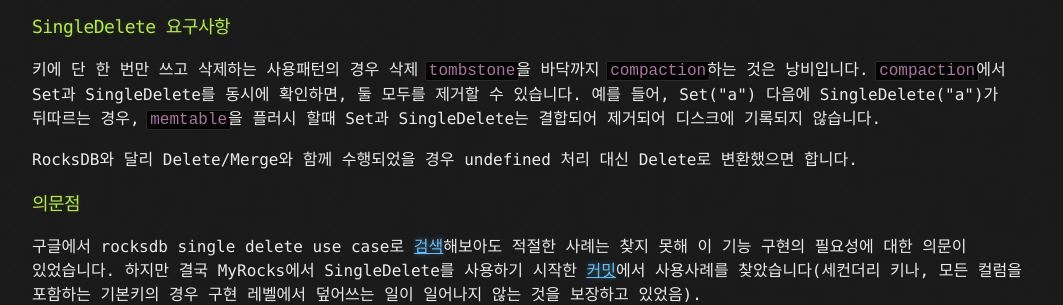
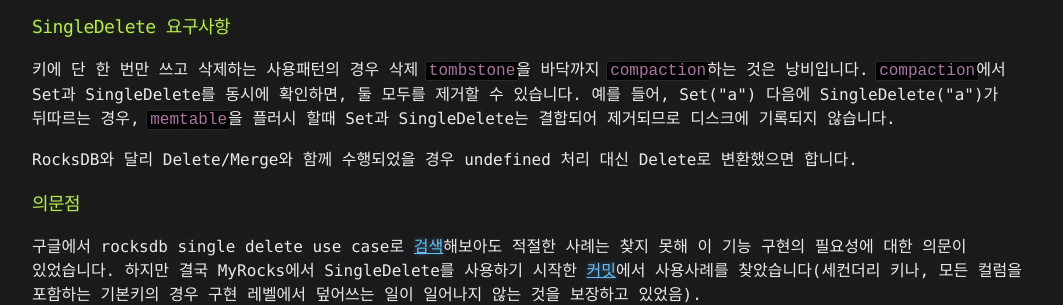
Before and after one commit to hueypark/hueypark.github.io, a Jekyll site: the page built from _posts/2019-08-19-pebble-issue-222.md, in a window 1280 px wide and 900 px high, scrolled down 747 px. Shown: the part 151-456 px from the top of the window, without its empty margins (108-1171 px from the left). Built offline with Jekyll 4.4.1, drawn with Linux system fonts in a browser that asks for light colours; comment, search, counter and statistics services are not loaded.

Commit message:
Update 2019-08-19-pebble-issue-222.md

```diff
--- a/_posts/2019-08-19-pebble-issue-222.md
+++ b/_posts/2019-08-19-pebble-issue-222.md
@@ -23,7 +23,7 @@
 
 ### SingleDelete 요구사항
 
-키에 단 한 번만 쓰고 삭제하는 사용패턴의 경우 삭제 `tombstone`을 바닥까지 `compaction`하는 것은 낭비입니다. `compaction`에서 Set과 SingleDelete를 동시에 확인하면, 둘 모두를 제거할 수 있습니다. 예를 들어, Set("a") 다음에 SingleDelete("a")가 뒤따르는 경우, `memtable`을 플러시 할때 Set과 SingleDelete는 결합되어 제거되어 디스크에 기록되지 않습니다.
+키에 단 한 번만 쓰고 삭제하는 사용패턴의 경우 삭제 `tombstone`을 바닥까지 `compaction`하는 것은 낭비입니다. `compaction`에서 Set과 SingleDelete를 동시에 확인하면, 둘 모두를 제거할 수 있습니다. 예를 들어, Set("a") 다음에 SingleDelete("a")가 뒤따르는 경우, `memtable`을 플러시 할때 Set과 SingleDelete는 결합되어 제거되므로 디스크에 기록되지 않습니다.
 
 RocksDB와 달리 Delete/Merge와 함께 수행되었을 경우 undefined 처리 대신 Delete로 변환했으면 합니다.
 
```
